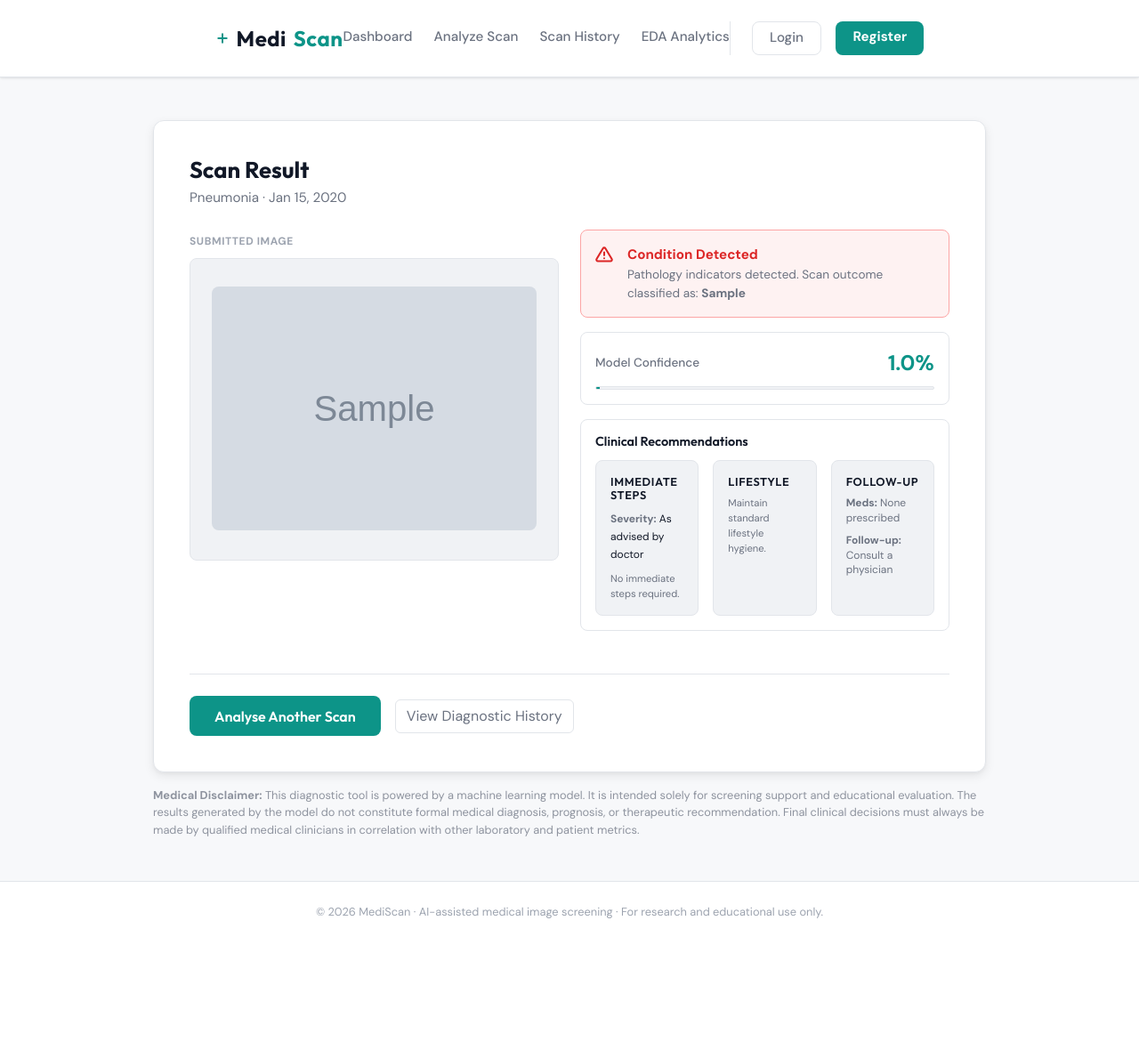
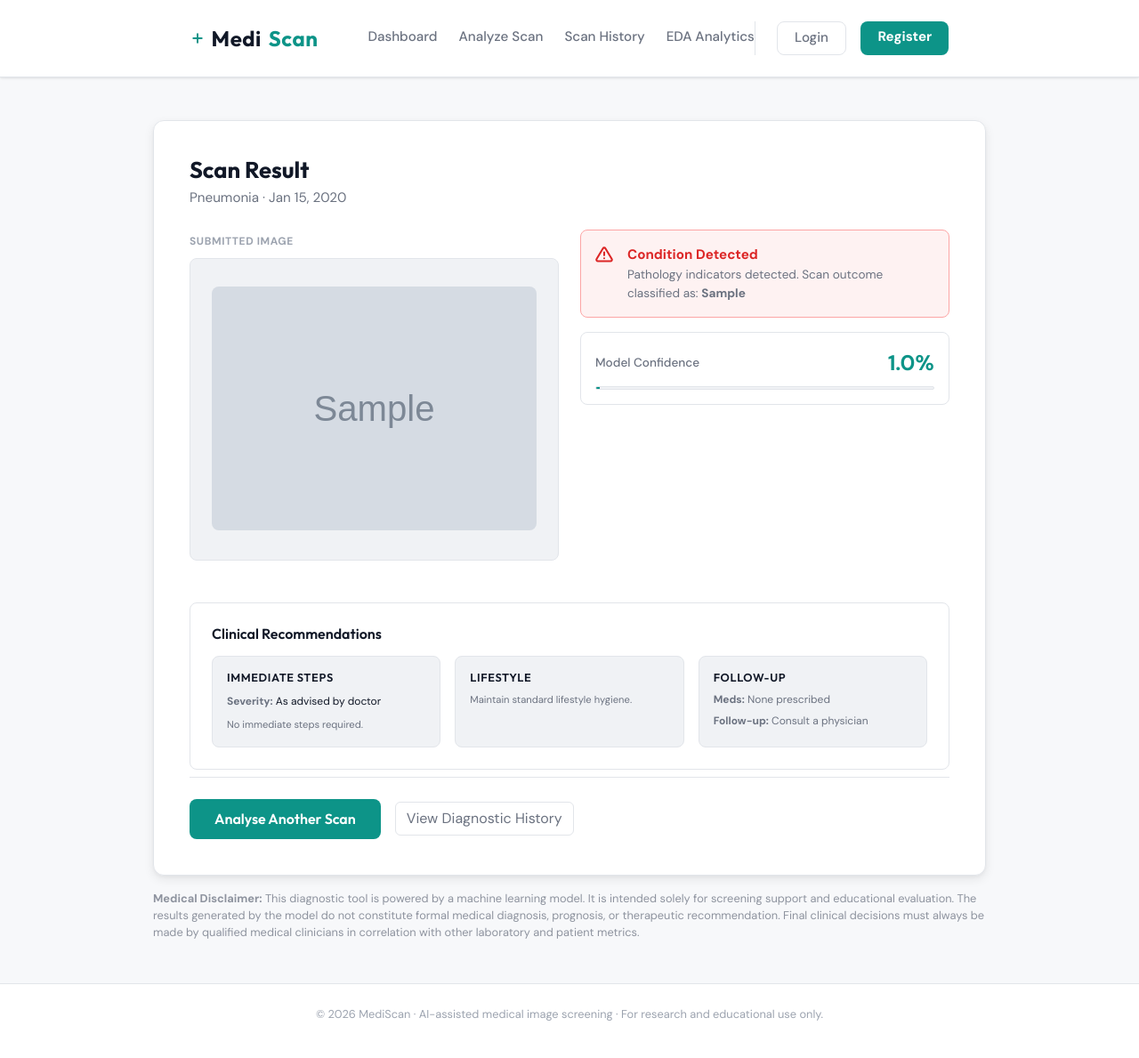
Before and after one commit to ai-nihar/MediScan, a Django app: page /result/1/ in a window 1280 px wide. Shown: the whole page at 89% size. Before the commit the page ends 1032 px from the top, so only its background shows below. Run offline with Django 5.2, Linux system fonts and the light colour scheme; a user stored in the database is signed in; tables that the repository leaves empty hold one stand-in row (values such as "Sample post"); grey boxes marked "Sample" are stand-in pictures.

Commit message:
style: move recommendations card to full-width and add navbar spacing between logo and links

```diff
--- a/predictor/templates/predictor/result.html
+++ b/predictor/templates/predictor/result.html
@@ -97,19 +97,19 @@
                     </div>
                 </div>
 
-                <!-- Clinical Recommendations Card -->
-                <div class="p-3" style="background: var(--bg-secondary); border: 1px solid var(--border-color); border-radius: var(--radius);">
-                    <h4 style="font-family: var(--font-heading); font-size: 0.9rem; font-weight: 600; color: var(--text-primary); margin-bottom: 0.75rem;">Clinical Recommendations</h4>
-                    <div id="clinical-tips-row" class="row g-3" style="font-size: 0.875rem; color: var(--text-secondary); line-height: 1.7;">
-                        <!-- Injected via JS -->
-                    </div>
-                </div>
+            </div>
+        </div>
 
+        <!-- Clinical Recommendations Card -->
+        <div class="p-4 mt-4" style="background: var(--bg-secondary); border: 1px solid var(--border-color); border-radius: var(--radius); text-align: left;">
+            <h4 style="font-family: var(--font-heading); font-size: 1rem; font-weight: 600; color: var(--text-primary); margin-bottom: 1rem;">Clinical Recommendations</h4>
+            <div id="clinical-tips-row" class="row g-3" style="font-size: 0.875rem; color: var(--text-secondary); line-height: 1.7;">
+                <!-- Injected via JS -->
             </div>
         </div>
 
         <!-- Footer Action -->
-        <div class="d-flex gap-3 justify-content-start align-items-center mt-4 pt-4" style="border-top: 1px solid var(--border-color);">
+        <div class="d-flex gap-3 justify-content-start align-items-center mt-2 pt-4" style="border-top: 1px solid var(--border-color);">
             <a href="/" class="btn" style="background-color: var(--accent) !important; color: var(--bg-secondary) !important; border: none !important; font-family: var(--font-heading); font-weight: 600; border-radius: var(--radius); padding: 0.65rem 1.75rem; transition: var(--transition);">Analyse Another Scan</a>
             <a href="/history/" class="btn btn-outline-secondary">View Diagnostic History</a>
         </div>
--- a/static/css/style.css
+++ b/static/css/style.css
@@ -112,6 +112,8 @@ a {
     display: flex;
     align-items: center;
     gap: 1.5rem;
+    margin-left: 3.5rem;
+    margin-right: auto;
 }
 
 .nav-link {
@@ -536,6 +538,8 @@ a {
         flex-wrap: wrap;
         justify-content: center;
         gap: 0.75rem 1.25rem;
+        margin-left: 0;
+        margin-right: 0;
     }
     .nav-auth {
         border-left: none;
```
